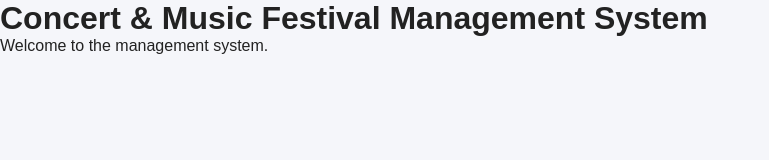
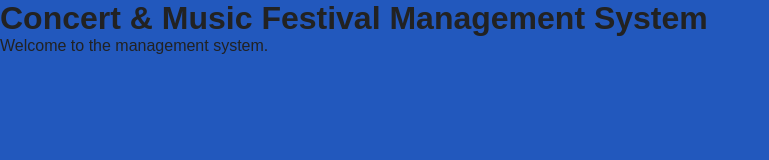
Before and after one commit to chanchalpatel2006-png/music-festival-management, a plain HTML site: page staff_frontend/index.html in a window 1280 px wide. Shown: the whole page, without its empty margins (0-769 px from the left). Drawn offline with Linux system fonts and the light colour scheme.

Commit message:
changed body color

```diff
--- a/staff_frontend/style.css
+++ b/staff_frontend/style.css
@@ -6,7 +6,7 @@
 
 body {
     font-family: Arial, sans-serif;
-    background-color: #f5f6fa;
+    background-color: #2258bd;
     color: #222;
 }
 
```
